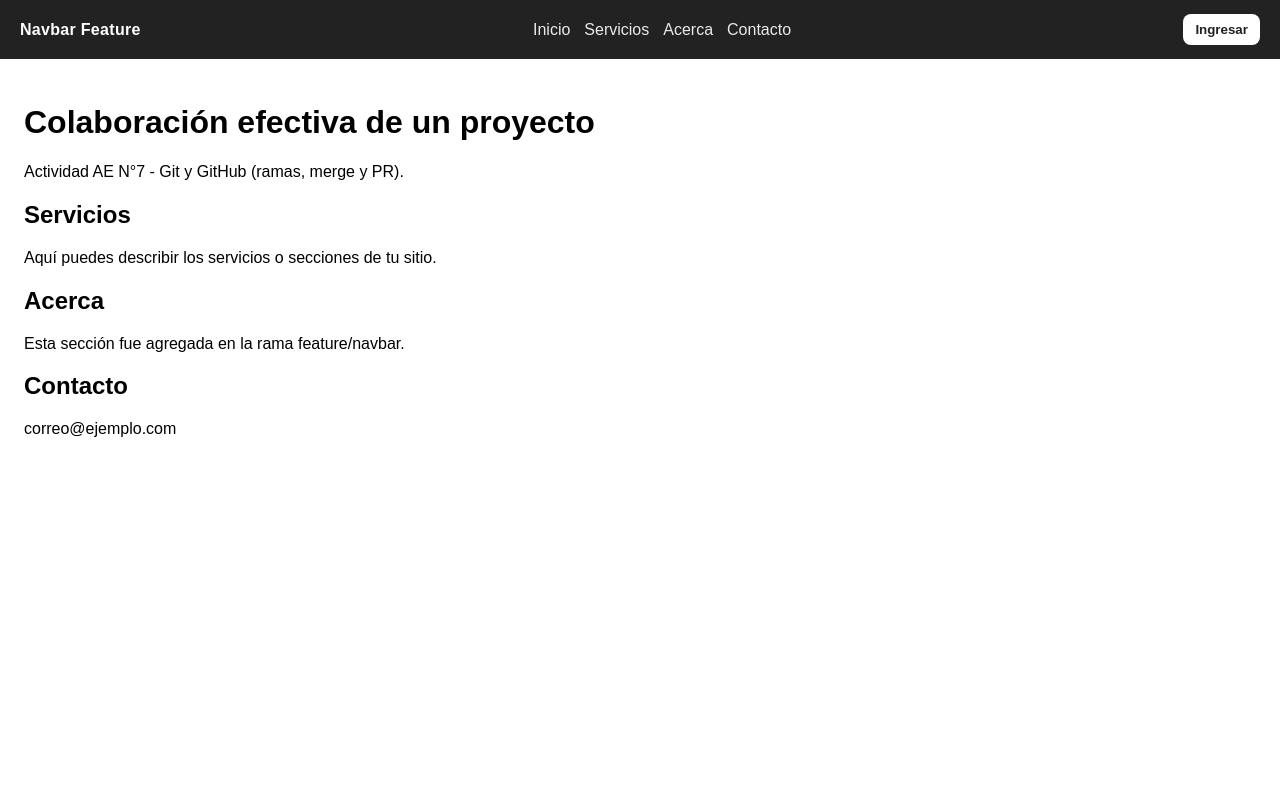
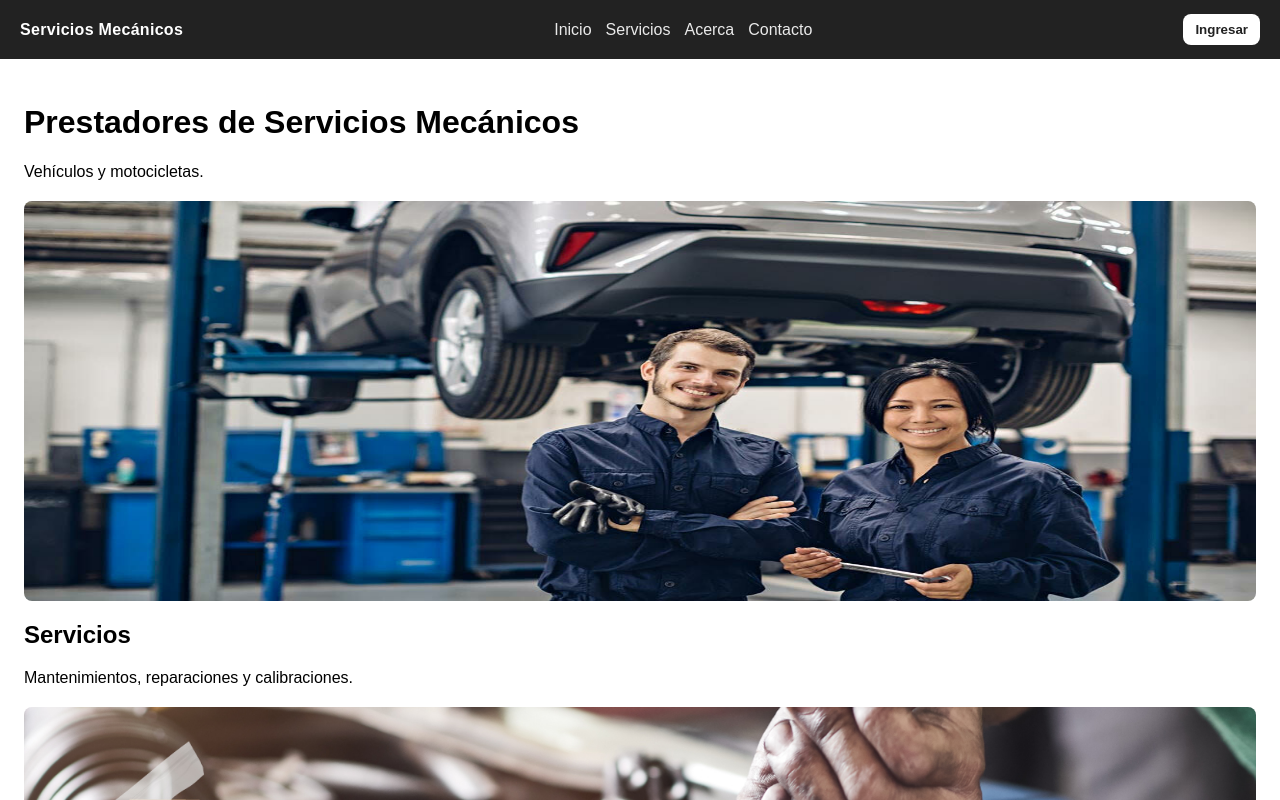
Before and after one commit to santander73/AE7-colaboracion, a plain HTML site: page index.html in a window 1280 px wide. Shown: the top 800 px of the page. Drawn offline with Linux system fonts and the light colour scheme.

Commit message:
Se añaden fotos

```diff
--- a/index.html
+++ b/index.html
@@ -61,12 +61,20 @@
         .btn:hover {
             filter: brightness(.95);
         }
+
+        .section-image {
+            width: 100%;
+            height: 400px;
+            display: block;
+            margin: 20px 0;
+            border-radius: 8px;
+        }
     </style>
 </head>
 
 <body>
     <header class="navbar">
-        <div class="navbar__brand">Navbar Feature</div>
+        <div class="navbar__brand">Servicios Mecánicos</div>
         <nav aria-label="Navegación principal">
             <ul class="navbar__links">
                 <li><a href="#inicio">Inicio</a></li>
@@ -79,17 +87,24 @@
     </header>
 
     <main>
-        <h1 id="inicio">Colaboración efectiva de un proyecto</h1>
-        <p>Actividad AE N°7 - Git y GitHub (ramas, merge y PR).</p>
+        <h1 id="inicio">Prestadores de Servicios Mecánicos</h1>
+        <p>Vehículos y motocicletas.</p>
+        <img src="img/inicio.jpg" alt="Imagen de inicio" class="section-image">
+
 
         <h2 id="servicios">Servicios</h2>
-        <p>Aquí puedes describir los servicios o secciones de tu sitio.</p>
+        <p>Mantenimientos, reparaciones y calibraciones.</p>
+        <img src="img/servicios.jpg" alt="Imagen de servicios" class="section-image">
+
 
         <h2 id="acerca">Acerca</h2>
-        <p>Esta sección fue agregada en la rama feature/navbar.</p>
+        <p>Prestaciones en taller y domicilio.</p>
+        <img src="img/acerca.jpg" alt="Imagen de contacto" class="section-image">
 
         <h2 id="contacto">Contacto</h2>
-        <p>correo@ejemplo.com</p>
+        <p>admin@admin.com</p>
+        <img src="img/contacto.jpg" alt="Imagen de contacto" class="section-image">
+
     </main>
 </body>
 
```
Also changed, not shown: img/acerca.jpg (added), img/contacto.jpg (added), img/inicio.jpg (added), img/servicios.jpg (added), 1 other file.
